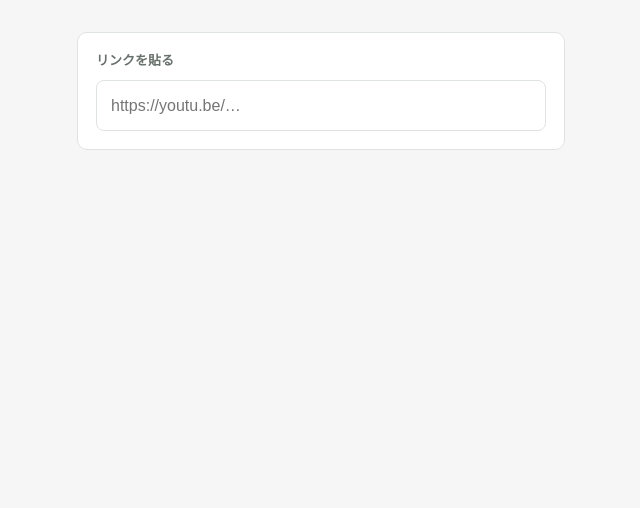
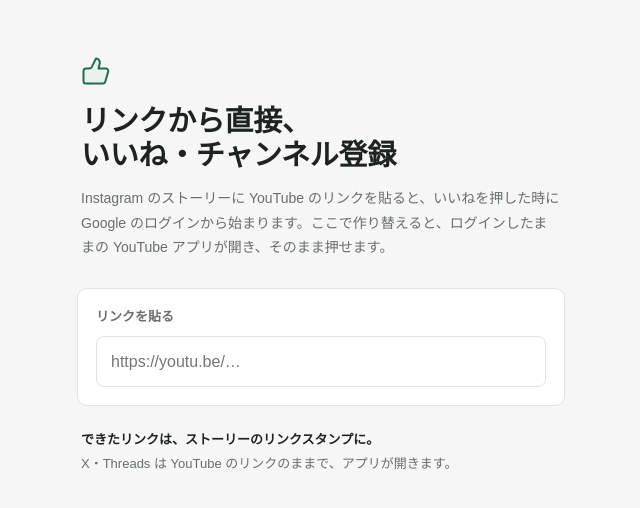
Before and after one commit to shindory2000/applink, a plain HTML site: page index.html in a window 1280 px wide. Shown: the whole page, without its empty margins (319-959 px from the left). Drawn offline with Linux system fonts and the light colour scheme.

Commit message:
Maker: say what it does (title, one paragraph, where to paste)
Co-Authored-By: Claude Opus 5.5 <noreply@anthropic.com>

```diff
--- a/index.html
+++ b/index.html
@@ -22,7 +22,14 @@
   a { color: inherit; }
 
   /* 作る画面：箱ひとつ */
-  #maker { max-width: 520px; margin: 0 auto; padding: 32px 16px; }
+  #maker { max-width: 520px; margin: 0 auto; padding: 56px 16px 40px; }
+  .head { margin: 0 4px 28px; animation: in .8s .8s var(--ease) both; }
+  .head .mark { width: 30px; height: 30px; color: var(--accent); display: block; margin-bottom: 18px; }
+  .head .mark path { stroke: currentColor; stroke-width: 1.6; stroke-linecap: round; stroke-linejoin: round; fill: var(--accent-soft); }
+  .head h1 { margin: 0; font-size: 29px; line-height: 1.18; font-weight: 600; letter-spacing: -.01em; }
+  .head p { margin: 14px 0 0; font-size: 14px; color: var(--muted); line-height: 1.75; }
+  .after { margin: 22px 4px 0; font-size: 13px; color: var(--muted); line-height: 1.8; animation: in .8s 1s var(--ease) both; }
+  .after b { color: var(--text); font-weight: 600; }
   .box { background: var(--surface); border: 1px solid var(--line); border-radius: 10px; padding: 18px; }
   .box label { display: block; font-size: 13px; font-weight: 600; color: var(--muted); margin-bottom: 8px; }
   #src {
@@ -88,6 +95,11 @@
 </div>
 
 <section id="maker">
+  <header class="head">
+    <svg class="mark" viewBox="0 0 24 24" aria-hidden="true"><path d="M7 10v12"/><path d="M15 5.88 14 10h5.83a2 2 0 0 1 1.92 2.56l-2.33 8A2 2 0 0 1 17.5 22H4a2 2 0 0 1-2-2v-8a2 2 0 0 1 2-2h2.76a2 2 0 0 0 1.79-1.11L12 2a3.13 3.13 0 0 1 3 3.88Z"/></svg>
+    <h1>リンクから直接、<br>いいね・チャンネル登録</h1>
+    <p>Instagram のストーリーに YouTube のリンクを貼ると、いいねを押した時に Google のログインから始まります。ここで作り替えると、ログインしたままの YouTube アプリが開き、そのまま押せます。</p>
+  </header>
   <div class="box">
     <label for="src">リンクを貼る</label>
     <input id="src" type="url" inputmode="url" placeholder="https://youtu.be/…" autocomplete="off">
@@ -103,6 +115,7 @@
       <p class="kind" id="kind"></p>
     </div>
   </div>
+  <p class="after"><b>できたリンクは、ストーリーのリンクスタンプに。</b><br>X・Threads は YouTube のリンクのままで、アプリが開きます。</p>
 </section>
 
 <section id="open">
```
